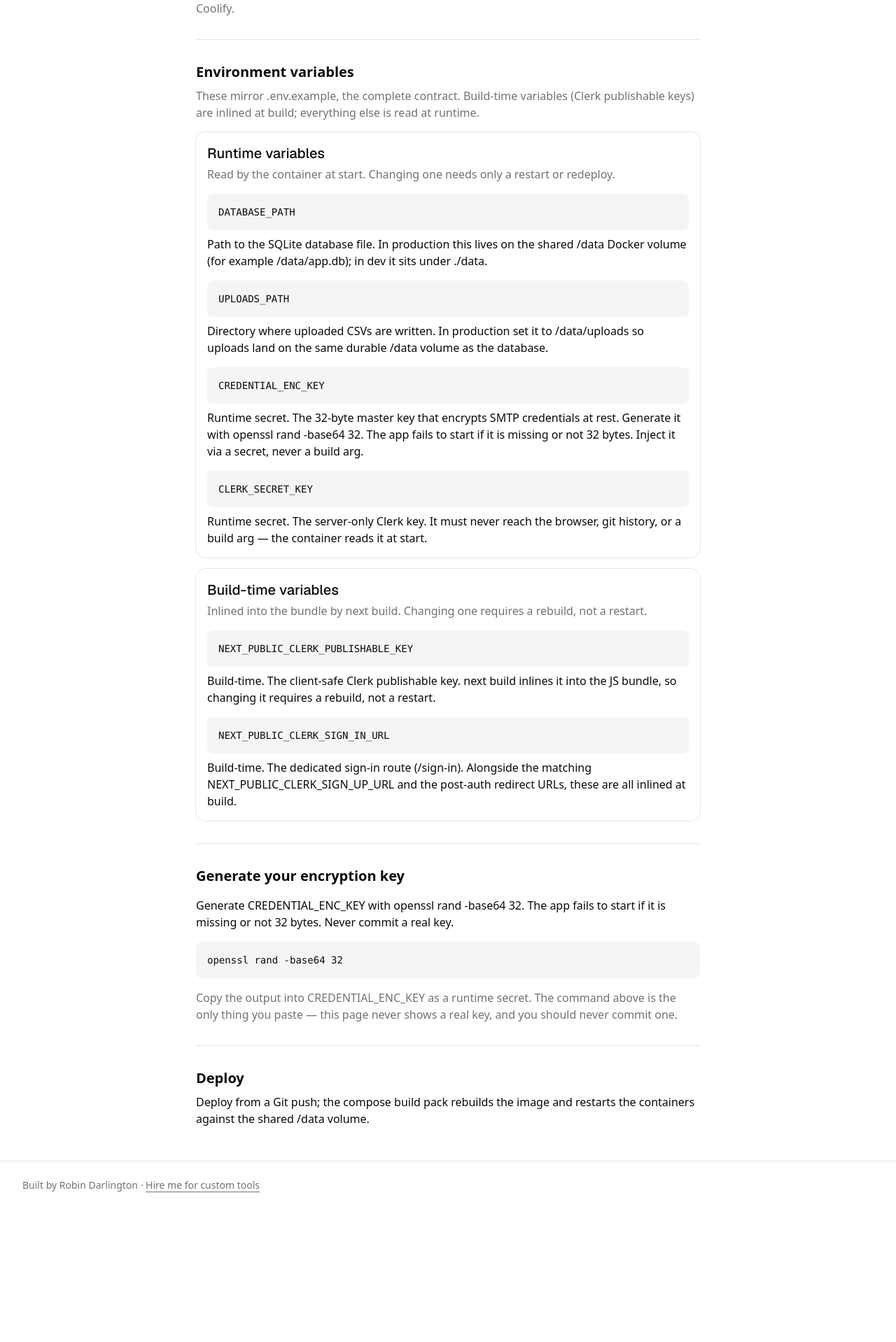
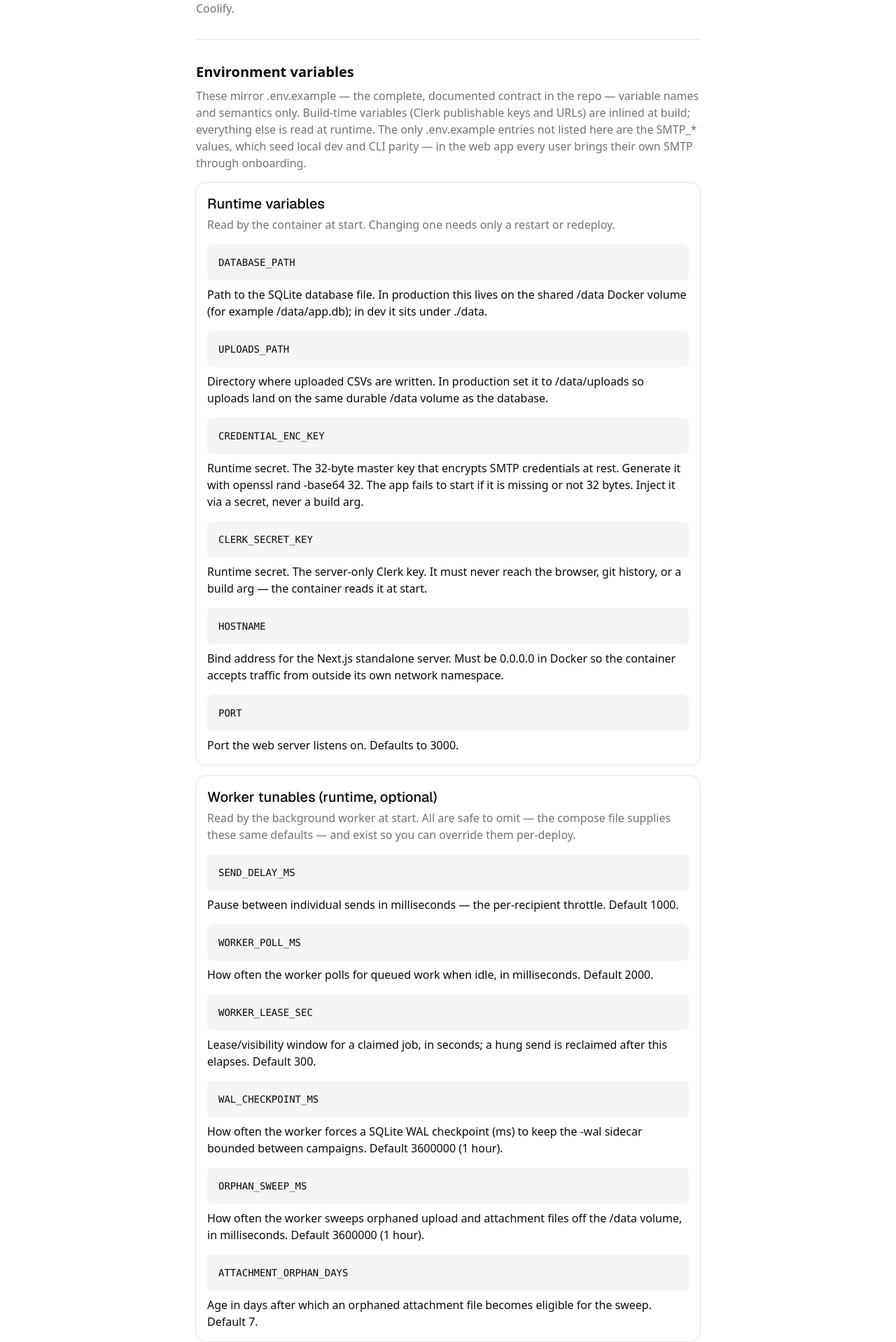
Before and after one commit to robindarlington/mail-merge, a Next.js app: page /self-host in a window 1280 px wide. Shown: the part 202-2120 px from the top of the page at 70% size. Before the commit the page ends 1930 px from the top, so only its background shows below. Built offline with nearby package versions, Linux system fonts and the light colour scheme.

Commit message:
fix(09): complete /self-host env reference — HOSTNAME/PORT, worker tunables, full Clerk URL set [WR-04]

```diff
--- a/app/(marketing)/self-host/page.tsx
+++ b/app/(marketing)/self-host/page.tsx
@@ -12,9 +12,13 @@ import { Separator } from "@/components/ui/separator";
  *
  * Documents the deployment shape (single Next.js app + background worker sharing
  * one SQLite file on a Docker volume) and the environment-variable contract,
- * mirroring .env.example by NAME and SEMANTIC only. The build-vs-runtime split
- * is called out explicitly: NEXT_PUBLIC_CLERK_* are inlined by `next build`
- * (build-time), everything else is read by the container at start (runtime).
+ * mirroring every deploy-relevant variable in .env.example by NAME and SEMANTIC
+ * only (the SMTP_* block seeds local dev / CLI parity only and is excluded — in
+ * the web app each user brings their own SMTP through onboarding). The
+ * build-vs-runtime split is called out explicitly: NEXT_PUBLIC_CLERK_* are
+ * inlined by `next build` (build-time), everything else is read by the
+ * container at start (runtime); worker tunables get their own group since all
+ * of them are optional overrides with compose-supplied defaults.
  *
  * SECURITY (threat T-09-02, Information Disclosure): this page is world-readable,
  * so it renders ONLY placeholder variable names and the `openssl rand -base64 32`
@@ -43,6 +47,48 @@ const RUNTIME_VARS: { name: string; detail: string }[] = [
     detail:
       "Runtime secret. The server-only Clerk key. It must never reach the browser, git history, or a build arg — the container reads it at start.",
   },
+  {
+    name: "HOSTNAME",
+    detail:
+      "Bind address for the Next.js standalone server. Must be 0.0.0.0 in Docker so the container accepts traffic from outside its own network namespace.",
+  },
+  {
+    name: "PORT",
+    detail: "Port the web server listens on. Defaults to 3000.",
+  },
+];
+
+const WORKER_VARS: { name: string; detail: string }[] = [
+  {
+    name: "SEND_DELAY_MS",
+    detail:
+      "Pause between individual sends in milliseconds — the per-recipient throttle. Default 1000.",
+  },
+  {
+    name: "WORKER_POLL_MS",
+    detail:
+      "How often the worker polls for queued work when idle, in milliseconds. Default 2000.",
+  },
+  {
+    name: "WORKER_LEASE_SEC",
+    detail:
+      "Lease/visibility window for a claimed job, in seconds; a hung send is reclaimed after this elapses. Default 300.",
+  },
+  {
+    name: "WAL_CHECKPOINT_MS",
+    detail:
+      "How often the worker forces a SQLite WAL checkpoint (ms) to keep the -wal sidecar bounded between campaigns. Default 3600000 (1 hour).",
+  },
+  {
+    name: "ORPHAN_SWEEP_MS",
+    detail:
+      "How often the worker sweeps orphaned upload and attachment files off the /data volume, in milliseconds. Default 3600000 (1 hour).",
+  },
+  {
+    name: "ATTACHMENT_ORPHAN_DAYS",
+    detail:
+      "Age in days after which an orphaned attachment file becomes eligible for the sweep. Default 7.",
+  },
 ];
 
 const BUILD_TIME_VARS: { name: string; detail: string }[] = [
@@ -54,7 +100,21 @@ const BUILD_TIME_VARS: { name: string; detail: string }[] = [
   {
     name: "NEXT_PUBLIC_CLERK_SIGN_IN_URL",
     detail:
-      "Build-time. The dedicated sign-in route (/sign-in). Alongside the matching NEXT_PUBLIC_CLERK_SIGN_UP_URL and the post-auth redirect URLs, these are all inlined at build.",
+      "Build-time. The dedicated sign-in route (/sign-in). Setting it also keeps auth redirects pointed at the sign-in page instead of looping on the current URL.",
+  },
+  {
+    name: "NEXT_PUBLIC_CLERK_SIGN_UP_URL",
+    detail: "Build-time. The dedicated sign-up route (/sign-up).",
+  },
+  {
+    name: "NEXT_PUBLIC_CLERK_SIGN_IN_FALLBACK_REDIRECT_URL",
+    detail:
+      "Build-time. Where users land after a successful sign-in (/dashboard).",
+  },
+  {
+    name: "NEXT_PUBLIC_CLERK_SIGN_UP_FALLBACK_REDIRECT_URL",
+    detail:
+      "Build-time. Where users land after a successful sign-up (/dashboard).",
   },
 ];
 
@@ -78,9 +138,12 @@ export default function SelfHostPage() {
         <div className="flex flex-col gap-2">
           <h2 className="text-xl font-semibold">Environment variables</h2>
           <p className="text-base text-muted-foreground">
-            These mirror .env.example, the complete contract. Build-time
-            variables (Clerk publishable keys) are inlined at build; everything
-            else is read at runtime.
+            These mirror .env.example — the complete, documented contract in the
+            repo — variable names and semantics only. Build-time variables
+            (Clerk publishable keys and URLs) are inlined at build; everything
+            else is read at runtime. The only .env.example entries not listed
+            here are the SMTP_* values, which seed local dev and CLI parity —
+            in the web app every user brings their own SMTP through onboarding.
           </p>
         </div>
 
@@ -94,6 +157,29 @@ export default function SelfHostPage() {
           </CardHeader>
           <CardContent className="flex flex-col gap-4">
             {RUNTIME_VARS.map((v) => (
+              <div key={v.name} className="flex flex-col gap-2">
+                <pre className="bg-muted overflow-x-auto rounded-md p-4 text-sm font-mono">
+                  {v.name}
+                </pre>
+                <p className="text-base">{v.detail}</p>
+              </div>
+            ))}
+          </CardContent>
+        </Card>
+
+        <Card>
+          <CardHeader>
+            <CardTitle className="text-xl">
+              Worker tunables (runtime, optional)
+            </CardTitle>
+            <CardDescription className="text-base">
+              Read by the background worker at start. All are safe to omit —
+              the compose file supplies these same defaults — and exist so you
+              can override them per-deploy.
+            </CardDescription>
+          </CardHeader>
+          <CardContent className="flex flex-col gap-4">
+            {WORKER_VARS.map((v) => (
               <div key={v.name} className="flex flex-col gap-2">
                 <pre className="bg-muted overflow-x-auto rounded-md p-4 text-sm font-mono">
                   {v.name}
```
